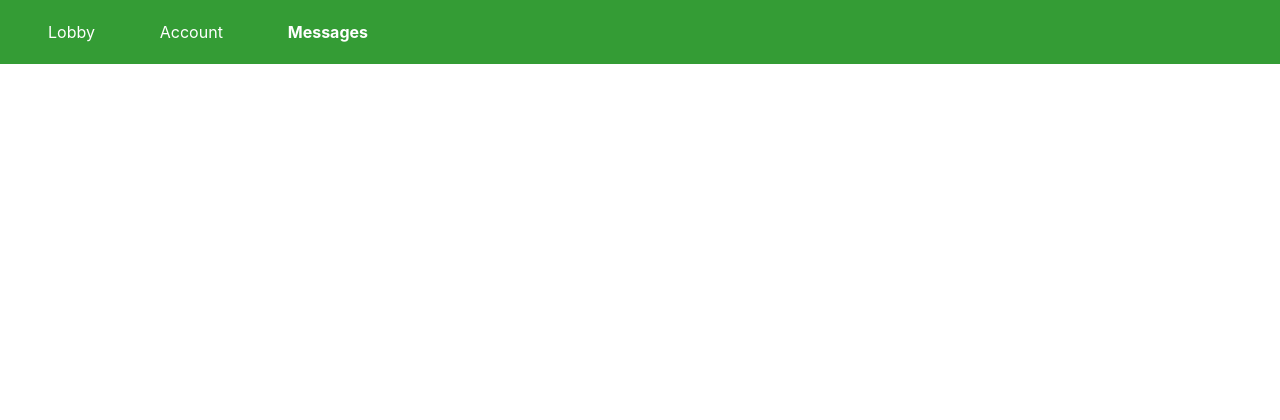
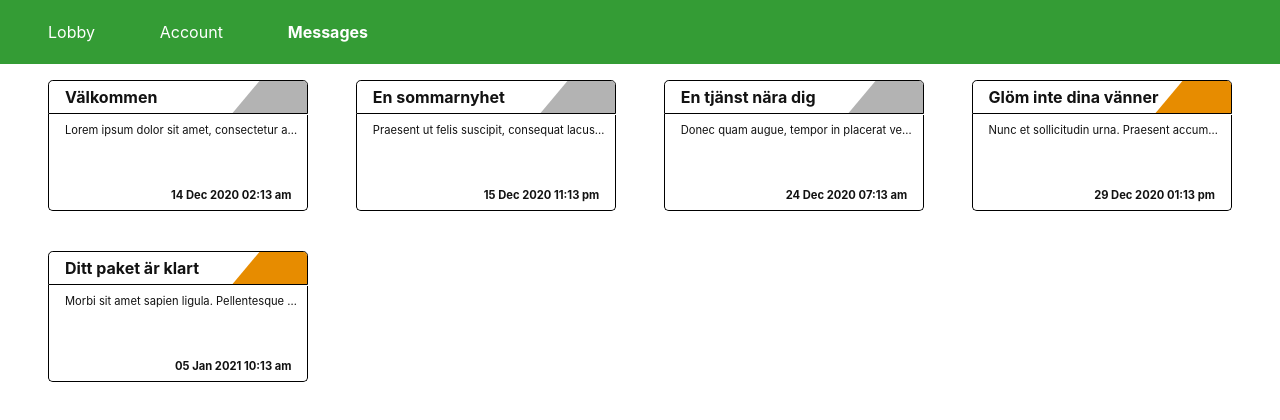
Before and after one commit to Oskarjonssonoj/fsport, a React (Create React App) app: page /messages in a window 1280 px wide. Shown: the top 420 px of the page. Built offline with nearby package versions, Linux system fonts and the light colour scheme.

Commit message:
done with displaying of messages

```diff
--- a/package.json
+++ b/package.json
@@ -6,6 +6,7 @@
     "@testing-library/jest-dom": "^5.11.4",
     "@testing-library/react": "^11.1.0",
     "@testing-library/user-event": "^12.1.10",
+    "moment": "^2.29.1",
     "node-sass": "4.14.1",
     "react": "^17.0.2",
     "react-dom": "^17.0.2",
--- a/src/assets/styles/app.scss
+++ b/src/assets/styles/app.scss
@@ -4,5 +4,9 @@
 
     .content-section {
         overflow: scroll;
+
+        .component-content-section {
+            margin: 5rem 3rem 0 3rem;
+        }
     }
 }
--- /dev/null
+++ b/src/components/messages/Message.js
@@ -0,0 +1,19 @@
+import React from 'react'
+import moment from 'moment';
+
+const Message = ({message}) => {
+    return (
+        <div className="message-box">
+            <div className="message-title">
+                <h4>{message.title}</h4>
+                <div className="checkbox" id={message.state === 0 ? 'active' : 'inactive'}/>
+            </div>
+            <div className="message-body">
+                <p className="message-text">{message.body}</p>
+                <p className="message-time">{moment.unix(message.timestamp/1000).format("DD MMM YYYY hh:mm a")}</p>
+            </div>
+        </div>
+    )
+}
+
+export default Message
--- a/src/components/messages/Messages.js
+++ b/src/components/messages/Messages.js
@@ -1,9 +1,18 @@
 import React from 'react'
+import Message from './Message.js'
+import './styles/messages.scss'
+import MessagesInfo from '../../data/messages.json'
 
 const Messages = () => {
+
+    console.log(MessagesInfo)
     return (
-        <div>
-
+        <div className="messages-section">
+            {
+                MessagesInfo.messages.map(message => {
+                    return <Message message={message}/>
+                })
+            }
         </div>
     )
 }
--- /dev/null
+++ b/src/components/messages/styles/messages.scss
@@ -0,0 +1,77 @@
+.messages-section {
+    display: flex;
+    width: 100%;
+    flex-wrap: wrap;
+    justify-content: space-between;
+
+    .message-box {
+        width: 22%;
+        margin-bottom: 2.5rem;
+        display: flex;
+        flex-direction: column;
+        color: #121212;
+
+        .message-title {
+            display: flex;
+            height: 2rem;
+            border: 1px solid black;
+            border-radius: 0.3rem 0.3rem 0rem 0rem;
+            align-items: center;
+            overflow: hidden;
+            justify-content: space-between;
+            position: relative;
+
+            h4 {
+                margin-left: 1rem;
+            }
+
+            .checkbox {
+                height: 100%;
+                width: 30%;
+                transform: skewX(-40deg);
+                position: absolute;
+                right: -1rem;
+                cursor: pointer;
+            }
+
+            #active {
+                background-color: #E78C00;
+            }
+
+            #inactive {
+                background-color: #B3B3B3;
+            }
+        }
+
+        .message-body {
+            border-top: none !important;
+            border: 1px solid black;
+            border-radius: 0rem 0rem 0.3rem 0.3rem;
+            height: 6rem;
+            position: relative;
+            font-size: 0.7rem;
+
+            .message-text {
+                max-width: 90%;
+                width: 90%;
+                padding: 0.5rem 1rem;
+                -moz-binding: url(resource:/xml/ellipsis.xml#ellipsis);
+                -ms-text-overflow: ellipsis;
+                -o-text-overflow: ellipsis;
+                overflow: hidden;
+                text-overflow: ellipsis;
+                white-space: nowrap;
+                border-top: solid white 1px;
+                border-radius: 0 !important;
+                text-align: start;
+            }
+
+            .message-time {
+                position: absolute;
+                bottom: 0.5rem;
+                right: 1rem;
+                font-weight: bold;
+            }
+        }
+    }
+}
--- a/src/data/messages.json
+++ b/src/data/messages.json
@@ -1,38 +1,39 @@
-[
 {
-    'id': 2140,
-    'title': 'Välkommen',
-    'body': 'Lorem ipsum dolor sit amet, consectetur adipiscing elit. In molestie venenatis suscipit. Integer nisi tortor, sagittis ac laoreet quis, dignissim in est. Vivamus quis purus sem. Aliquam eget ex elit. Donec condimentum risus a ex faucibus eleifend. Curabitur varius magna justo, a interdum dui sodales a. Sed tempus nisl scelerisque ex consectetur placerat. Aenean consectetur justo arcu, faucibus sagittis est rhoncus eget. Nunc ac hendrerit nulla. Suspendisse dictum feugiat sapien vel fermentum. Integer quis varius enim. Mauris tortor lorem, commodo at fermentum et, mattis at lectus. Vestibulum ante ipsum primis in faucibus orci luctus et ultrices posuere cubilia curae; Cras ut faucibus sapien. Class aptent taciti sociosqu ad litora torquent per conubia nostra, per inceptos himenaeos.',
-    'state': 1,
-    'timestamp':  1607912034322
+  "messages" : [
+    {
+      "id": 2140,
+      "title": "Välkommen",
+      "body": "Lorem ipsum dolor sit amet, consectetur adipiscing elit. In molestie venenatis suscipit. Integer nisi tortor, sagittis ac laoreet quis, dignissim in est. Vivamus quis purus sem. Aliquam eget ex elit. Donec condimentum risus a ex faucibus eleifend. Curabitur varius magna justo, a interdum dui sodales a. Sed tempus nisl scelerisque ex consectetur placerat. Aenean consectetur justo arcu, faucibus sagittis est rhoncus eget. Nunc ac hendrerit nulla. Suspendisse dictum feugiat sapien vel fermentum. Integer quis varius enim. Mauris tortor lorem, commodo at fermentum et, mattis at lectus. Vestibulum ante ipsum primis in faucibus orci luctus et ultrices posuere cubilia curae; Cras ut faucibus sapien. Class aptent taciti sociosqu ad litora torquent per conubia nostra, per inceptos himenaeos.",
+      "state": 1,
+      "timestamp":  1607912034322
     },
     {
-    'id': 2141,
-    'title': 'En sommarnyhet',
-    'body': 'Praesent ut felis suscipit, consequat lacus ut, accumsan lacus. Integer feugiat ipsum et molestie aliquet. Quisque tincidunt neque in arcu tempus, condimentum vehicula massa posuere. Aliquam vitae fringilla erat, ac feugiat leo. Curabitur quis consequat dolor. Nunc volutpat porttitor erat sed faucibus. Ut rutrum vehicula ultrices. Nulla facilisi.',
-    'state': 1,
-    'timestamp':  1608074034322
+      "id": 2141,
+      "title": "En sommarnyhet",
+      "body": "Praesent ut felis suscipit, consequat lacus ut, accumsan lacus. Integer feugiat ipsum et molestie aliquet. Quisque tincidunt neque in arcu tempus, condimentum vehicula massa posuere. Aliquam vitae fringilla erat, ac feugiat leo. Curabitur quis consequat dolor. Nunc volutpat porttitor erat sed faucibus. Ut rutrum vehicula ultrices. Nulla facilisi.",
+      "state": 1,
+      "timestamp":  1608074034322
     },
     {
-    'id': 2151,
-    'title': 'En tjänst nära dig',
-    'body': 'Donec quam augue, tempor in placerat vel, aliquet quis quam. In est massa, condimentum et risus vitae, vestibulum semper sapien. Integer nulla arcu, ullamcorper id dui egestas, auctor interdum felis. Suspendisse egestas aliquam quam, venenatis porta sem tincidunt sit amet. ',
-    'state': 1,
-    'timestamp':  1608794034322
+      "id": 2151,
+      "title": "En tjänst nära dig",
+      "body": "Donec quam augue, tempor in placerat vel, aliquet quis quam. In est massa, condimentum et risus vitae, vestibulum semper sapien. Integer nulla arcu, ullamcorper id dui egestas, auctor interdum felis. Suspendisse egestas aliquam quam, venenatis porta sem tincidunt sit amet.",
+      "state": 1,
+      "timestamp":  1608794034322
     },
     {
-    'id': 2204,
-    'title': 'Glöm inte dina vänner',
-    'body': 'Nunc et sollicitudin urna. Praesent accumsan tortor neque, vel convallis mauris tempor vitae. Curabitur non lacus scelerisque, elementum nisi sed, viverra justo. Phasellus iaculis euismod mi, at auctor nibh auctor at. Class aptent taciti sociosqu ad litora torquent per conubia nostra, per inceptos himenaeos. Mauris pulvinar blandit mi non elementum. Maecenas at dapibus mauris, at eleifend orci. Fusce dignissim convallis lorem, sit amet maximus dolor. Morbi sapien orci, porta a sodales nec, lobortis quis dui. Sed non velit neque. Donec placerat hendrerit neque, non pharetra est posuere id. Phasellus interdum, nibh lobortis finibus aliquam, quam nibh fringilla enim, blandit molestie lectus est sit amet sapien. Quisque a sem sem. Mauris eleifend eget magna vitae gravida. Sed sed ex tristique, maximus nibh et, condimentum nisl. Mauris ac urna sed ligula interdum maximus quis ac erat. Mauris blandit, elit at tincidunt ornare, urna neque tempor ante, vel venenatis libero lorem sed diam. Sed libero tellus, bibendum a nunc nec, pulvinar facilisis magna. Nam convallis nec lacus a vehicula. Quisque eu feugiat felis. ',
-    'state': 0,
-    'timestamp':  1609247634322
+      "id": 2204,
+      "title": "Glöm inte dina vänner",
+      "body": "Nunc et sollicitudin urna. Praesent accumsan tortor neque, vel convallis mauris tempor vitae. Curabitur non lacus scelerisque, elementum nisi sed, viverra justo. Phasellus iaculis euismod mi, at auctor nibh auctor at. Class aptent taciti sociosqu ad litora torquent per conubia nostra, per inceptos himenaeos. Mauris pulvinar blandit mi non elementum. Maecenas at dapibus mauris, at eleifend orci. Fusce dignissim convallis lorem, sit amet maximus dolor. Morbi sapien orci, porta a sodales nec, lobortis quis dui. Sed non velit neque. Donec placerat hendrerit neque, non pharetra est posuere id. Phasellus interdum, nibh lobortis finibus aliquam, quam nibh fringilla enim, blandit molestie lectus est sit amet sapien. Quisque a sem sem. Mauris eleifend eget magna vitae gravida. Sed sed ex tristique, maximus nibh et, condimentum nisl. Mauris ac urna sed ligula interdum maximus quis ac erat. Mauris blandit, elit at tincidunt ornare, urna neque tempor ante, vel venenatis libero lorem sed diam. Sed libero tellus, bibendum a nunc nec, pulvinar facilisis magna. Nam convallis nec lacus a vehicula. Quisque eu feugiat felis.",
+      "state": 0,
+      "timestamp":  1609247634322
     },
     {
-    'id': 2205,
-    'title': 'Ditt paket är klart',
-    'body': 'Morbi sit amet sapien ligula. Pellentesque semper mauris ut metus blandit efficitur.',
-    'state': 0,
-    'timestamp':  1609841634322
-  },
-
-];
+      "id": 2205,
+      "title": "Ditt paket är klart",
+      "body": "Morbi sit amet sapien ligula. Pellentesque semper mauris ut metus blandit efficitur.",
+      "state": 0,
+      "timestamp":  1609841634322
+    }
+  ]
+}
--- a/src/index.css
+++ b/src/index.css
@@ -1,3 +1,8 @@
+* {
+  margin: 0;
+  padding: 0;
+}
+
 body {
   margin: 0;
   font-family: -apple-system, BlinkMacSystemFont, 'Segoe UI', 'Roboto', 'Oxygen',
--- a/src/views/HomePage.js
+++ b/src/views/HomePage.js
@@ -1,6 +1,7 @@
 import React, { useState } from 'react'
 import {Route} from 'react-router-dom'
 import Header from '../components/layout/Header';
+import Messages from '../components/messages/Messages';
 
 const HomePage = () => {
 
@@ -11,6 +12,10 @@ const HomePage = () => {
             <div className="content-section">
                 <div className="component-content-section">
 
+                    <Route path="/messages">
+                        <Messages />
+                    </Route>
+
                 </div>
             </div>
         </>
```
Also changed, not shown: 1 other file (tests, documents, lock files or other folders). Lines whose indentation alone changed are shown as unchanged.
